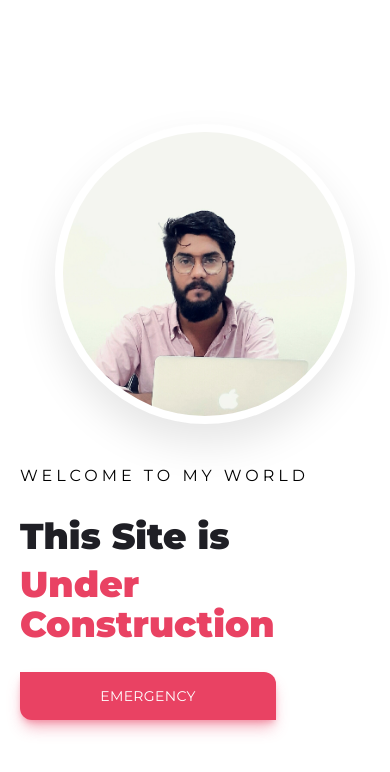
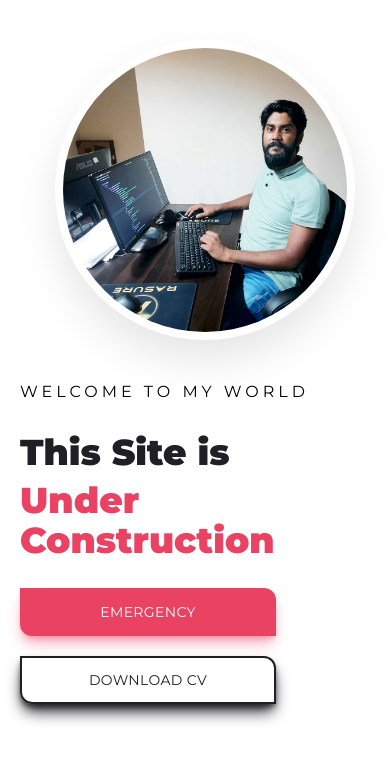
Before and after one commit to risuvoo/risuvoo, a React (Create React App) app: page / in a window 390 px wide. Shown: the top 772 px of the page. Built offline with nearby package versions, Linux system fonts and the light colour scheme.

Commit message:
changfes

```diff
--- a/public/index.html
+++ b/public/index.html
@@ -24,7 +24,7 @@
       work correctly both with client-side routing and a non-root public URL.
       Learn how to configure a non-root public URL by running `npm run build`.
     -->
-    <title>React App</title>
+    <title>MEXUVO</title>
   </head>
   <body>
     <noscript>You need to enable JavaScript to run this app.</noscript>
--- a/src/components/Hero/index.js
+++ b/src/components/Hero/index.js
@@ -3,9 +3,9 @@ import "./style.css";
 
 function Hero() {
   return (
-    <section id="hero" className="mexuvo-hero w-full">
+    <section id="hero" className="mexuvo-hero w-full md:mt-0 mt-10">
       <div className="container mx-auto pl-5 lg:pl-10">
-        <div className="w-full h-screen relative">
+        <div className="w-full md:h-screen relative">
           <div className="flex flex-col h-full md:items-start items-center justify-center lg:flex-row lg:items-center lg:space-x-10 w-full xl:justify-start xl:space-x-24">
             {/* profile img */}
             <div className="mexuvo-profile bg-white border-8 border-white rounded-full overflow-hidden mb-10 lg:mb-0">
@@ -33,13 +33,24 @@ function Hero() {
                   Under Construction
                 </h1>
               </div>
-              <div className="mexuvo-btn mexuvo-hire-btn w-full h-full">
+              <div className="flex md:flex-row flex-col space-y-0 md:space-y-0 md:space-x-5 space-x-0">
+                <div className="mexuvo-btn mexuvo-hire-btn mb-5">
                   <a
                     href="#"
                     className="w-64 h-12 inline-flex rounded-tr-xl transition duration-300 ease-in-out rounded-bl-xl justify-center items-center bg-mexuvo-red-500 text-white uppercase text-sm tracking-wide"
                   >
                     Emergency
                   </a>
+                </div>
+                <div className="mexuvo-btn mexuvo-download-btn w-full">
+                  <a
+                    download
+                    href="../../assets/file/suvo-resume.pdf"
+                    className="w-64 h-12 inline-flex rounded-tr-xl uppercase transition duration-300 ease-in-out rounded-bl-xl justify-center items-center border-2 text-shark-500 hover:text-white hover:bg-shark-500 border-shark-500 text-sm tracking-wide"
+                  >
+                    Download CV
+                  </a>
+                </div>
               </div>
             </div>
           </div>
--- a/src/components/Hero/style.css
+++ b/src/components/Hero/style.css
@@ -18,6 +18,20 @@
 .next-section-btn-text span {
   letter-spacing: 3px;
 }
+.mexuvo-download-btn a {
+  box-shadow: 0 10px 15px -3px rgb(31, 31, 37), 0 4px 6px -2px rgb(31, 31, 37);
+  -webkit-box-shadow: 0 10px 15px -3px rgb(31, 31, 37),
+    0 4px 6px -2px rgb(31, 31, 37);
+  -moz-box-shadow: 0 10px 15px -3px rgb(31, 31, 37),
+    0 4px 6px -2px rgb(31, 31, 37);
+}
+.mexuvo-download-btn a:hover {
+  box-shadow: 0 20px 25px -5px rgb(31, 31, 37), 0 10px 10px -5px rgb(31, 31, 37);
+  -webkit-box-shadow: 0 20px 25px -5px rgb(31, 31, 37),
+    0 10px 10px -5px rgb(31, 31, 37);
+  -moz-box-shadow: 0 20px 25px -5px rgb(31, 31, 37),
+    0 10px 10px -5px rgb(31, 31, 37);
+}
 /* responsive */
 @media (min-width: 640px) {
 }
```
Also changed, not shown: src/assets/img/mexuvo/mexuvo-profile-one.jpg, 1 other file (tests, documents, lock files or other folders). Lines whose indentation alone changed are shown as unchanged.
